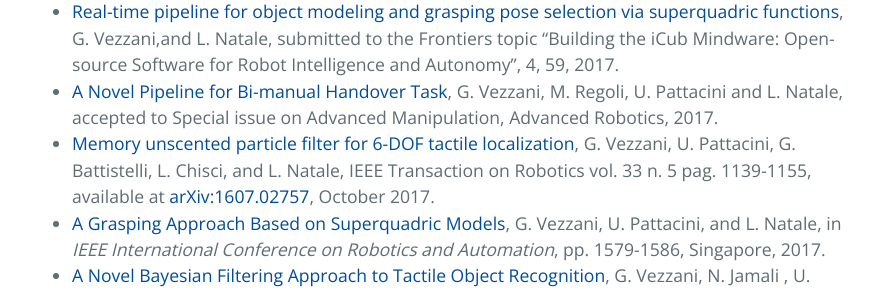
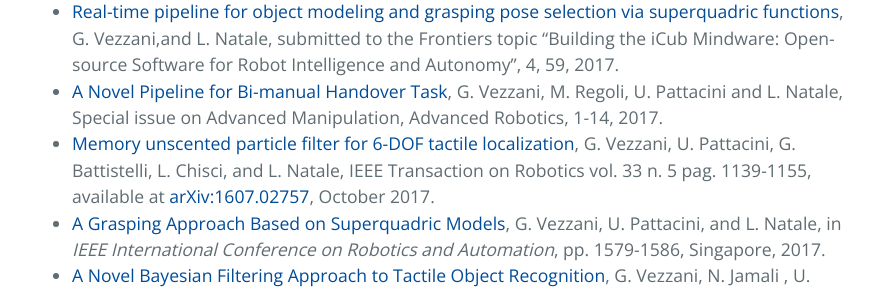
Before and after one commit to giuliavezzani/giuliavezzani_old.github.io, a Jekyll site: the page built from index.md, in a window 1280 px wide and 900 px high, scrolled down 1876 px. Shown: the part 181-474 px from the top of the window, without its empty margins (192-1084 px from the left). Built offline with Jekyll 4.4.1, drawn with Linux system fonts in a browser that asks for light colours; our own code applies the rules of GitHub Pages for plain Markdown files.

Commit message:
Update index.md

```diff
--- a/index.md
+++ b/index.md
@@ -99,7 +99,7 @@ advancement of the theory and practice of systems and control.</p>
   - [Markerless visual servoing on unknown objects for humanoid robot platforms](visual-servoing), C. Fantacci, G. Vezzani, U. Pattacini, V. Tikhanoff  and L. Natale, accepted to IEEE International Conference on Robotics and Automation (ICRA) 2018 (preprint available on [arxiv](https://arxiv.org/pdf/1710.04465.pdf)).
   - [Real-time pipeline for object modeling and grasping pose selection via superquadric functions](frontiers), G. Vezzani,and L. Natale, submitted to the Frontiers topic "Building the iCub Mindware: Open-source Software for Robot Intelligence and Autonomy", 4, 59, 2017.
  - [A Novel Pipeline for Bi-manual Handover Task](handover), G. Vezzani, M. Regoli, U. Pattacini
- and L. Natale, accepted to Special issue on Advanced Manipulation, Advanced Robotics, 2017.
+ and L. Natale, Special issue on Advanced Manipulation, Advanced Robotics, 1-14, 2017.
   - [Memory unscented particle filter for 6-DOF tactile localization](mupf), G. Vezzani, U. Pattacini,
  G. Battistelli, L. Chisci, and L. Natale, IEEE Transaction on Robotics vol. 33 n. 5 pag. 1139-1155,
  available at [arXiv:1607.02757](https://arxiv.org/pdf/1607.02757.pdf), October 2017.
```
